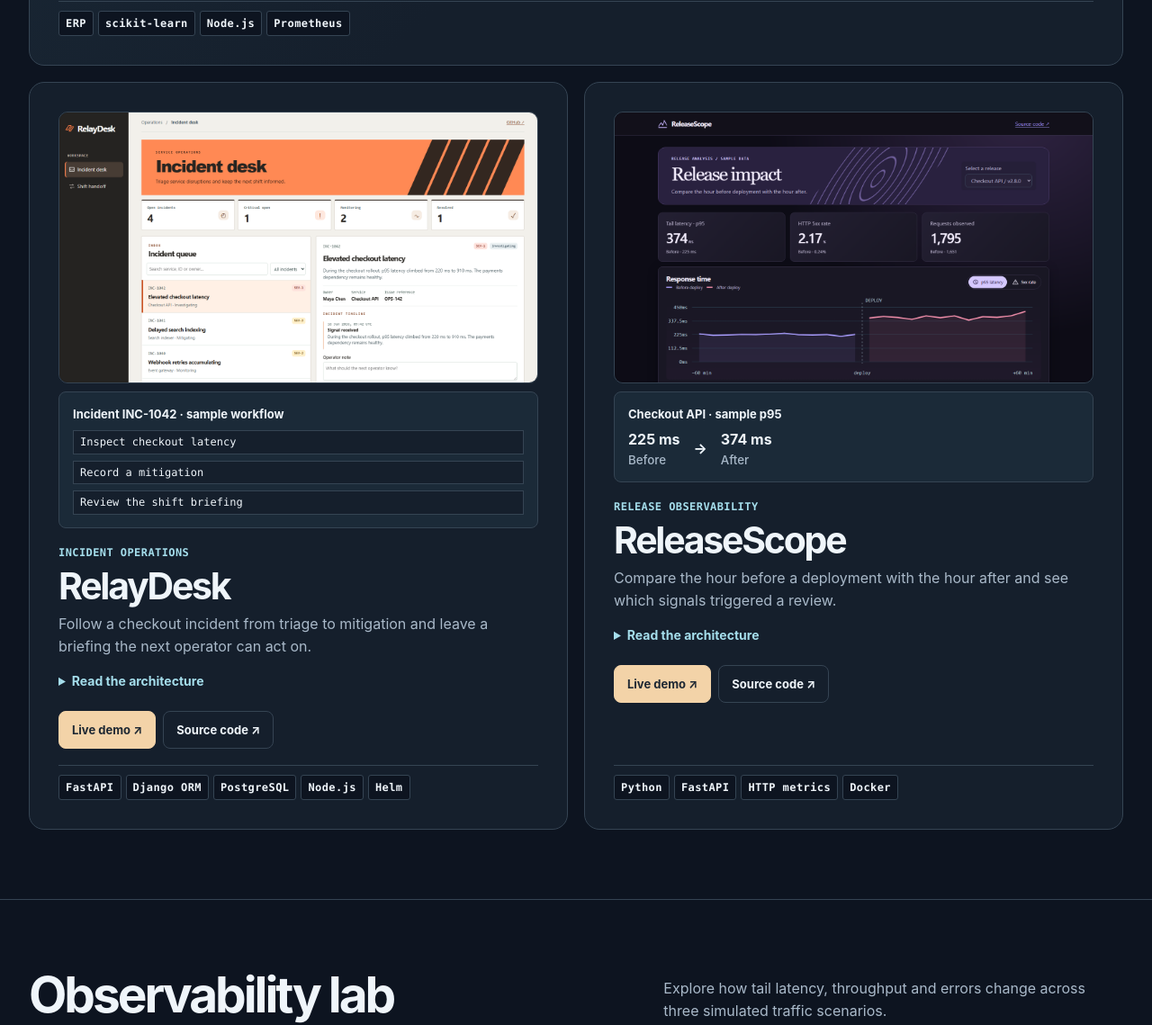
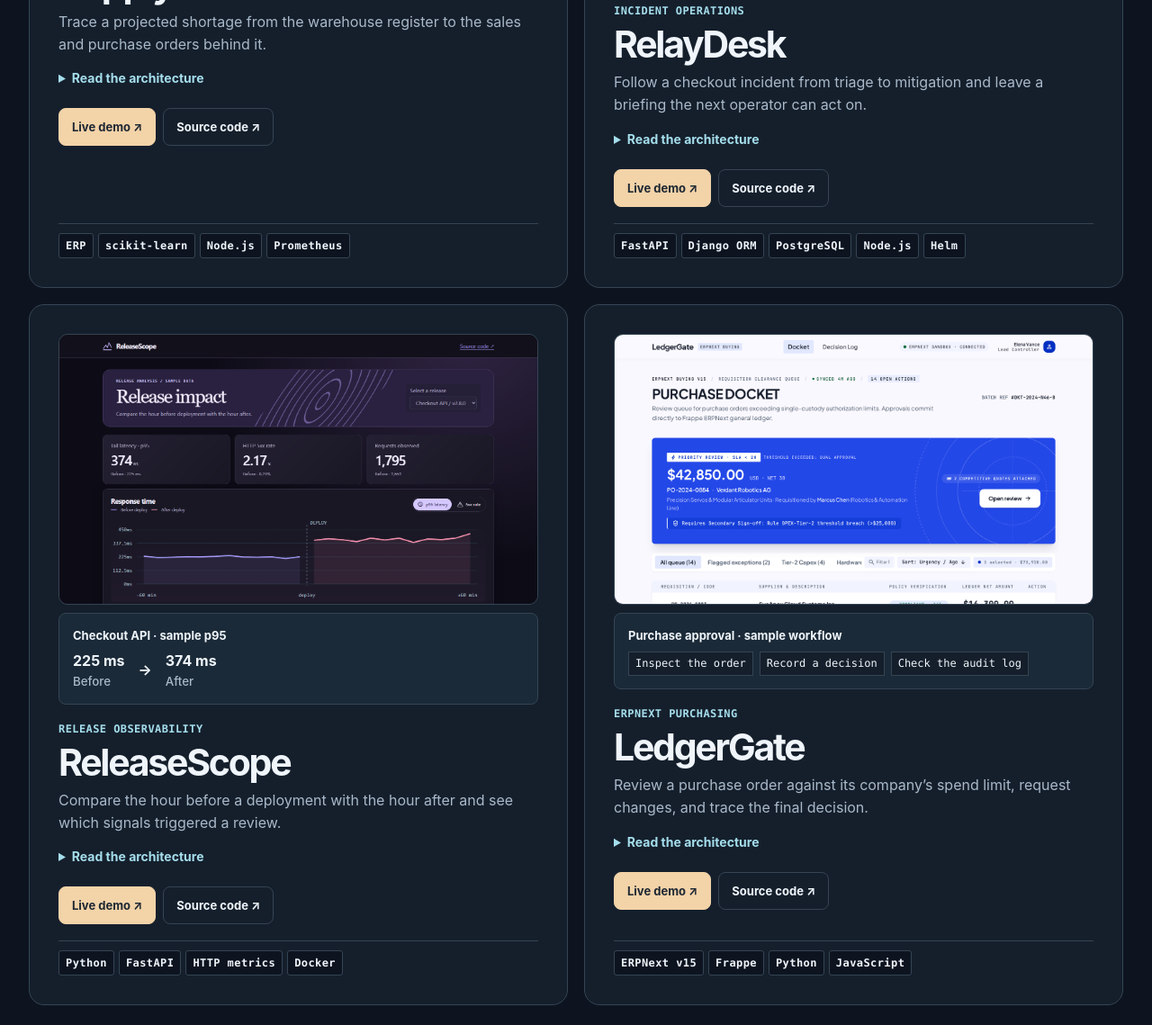
Before and after one commit to mohamadmirzaei79/mohamadmirzaei79.github.io, a plain HTML site: page index.html in a window 1280 px wide. Shown: the part 1449-2588 px from the top of the page at 90% size. Drawn offline with Linux system fonts and the light colour scheme.

Commit message:
Add LedgerGate to the portfolio projects

```diff
--- a/index.html
+++ b/index.html
@@ -70,7 +70,7 @@
       <span class="anchor" id="work"></span>
       <div class="section-head"><h2>Selected work</h2><p>Explore a workflow, its implementation and the decisions behind it.</p></div>
       <div class="project-grid">
-      <article class="case lead-case">
+      <article class="case">
         <div class="case-copy">
           <p class="eyebrow">ERP &amp; Conversational AI</p>
           <h3>SupplyNote</h3>
@@ -142,6 +142,30 @@
         </div>
         <ul class="tags" aria-label="ReleaseScope technologies"><li>Python</li><li>FastAPI</li><li>HTTP metrics</li><li>Docker</li></ul>
       </article>
+      <article class="case">
+        <div class="case-copy">
+          <p class="eyebrow">ERPNext purchasing</p>
+          <h3>LedgerGate</h3>
+          <p>Review a purchase order against its company’s spend limit, request changes, and trace the final decision.</p>
+          <details class="case-details">
+            <summary>Read the architecture</summary>
+            <dl class="breakdown">
+            <div><dt>Frappe Desk</dt><dd>A searchable order register leads to a dedicated review page with line items and decision history.</dd></div>
+            <div><dt>Spend controls</dt><dd>Company settings define the approval limit. A Purchase Order hook checks for a valid approval at submission.</dd></div>
+            <div><dt>Audit trail</dt><dd>A custom DocType records reviewer decisions and notes. Editing reviewed order details requires a new approval.</dd></div>
+            </dl>
+          </details>
+          <div class="actions">
+            <a class="button primary" href="https://mohamadmirzaei79.github.io/LedgerGate/">Live demo ↗</a>
+            <a class="button" href="https://github.com/mohamadmirzaei79/LedgerGate">Source code ↗</a>
+          </div>
+        </div>
+        <div class="case-visual">
+          <a href="https://mohamadmirzaei79.github.io/LedgerGate/" aria-label="Open the LedgerGate demo"><img src="./ledgergate.png" alt="Stitch design preview of the LedgerGate purchase docket" width="1440" height="930" loading="lazy"></a>
+          <div class="technical-panel"><h4>Purchase approval · sample workflow</h4><ol class="pipeline"><li>Inspect the order</li><li>Record a decision</li><li>Check the audit log</li></ol></div>
+        </div>
+        <ul class="tags" aria-label="LedgerGate technologies"><li>ERPNext v15</li><li>Frappe</li><li>Python</li><li>JavaScript</li></ul>
+      </article>
       </div>
     </div>
   </section>
```
Also changed, not shown: ledgergate.png (added).
